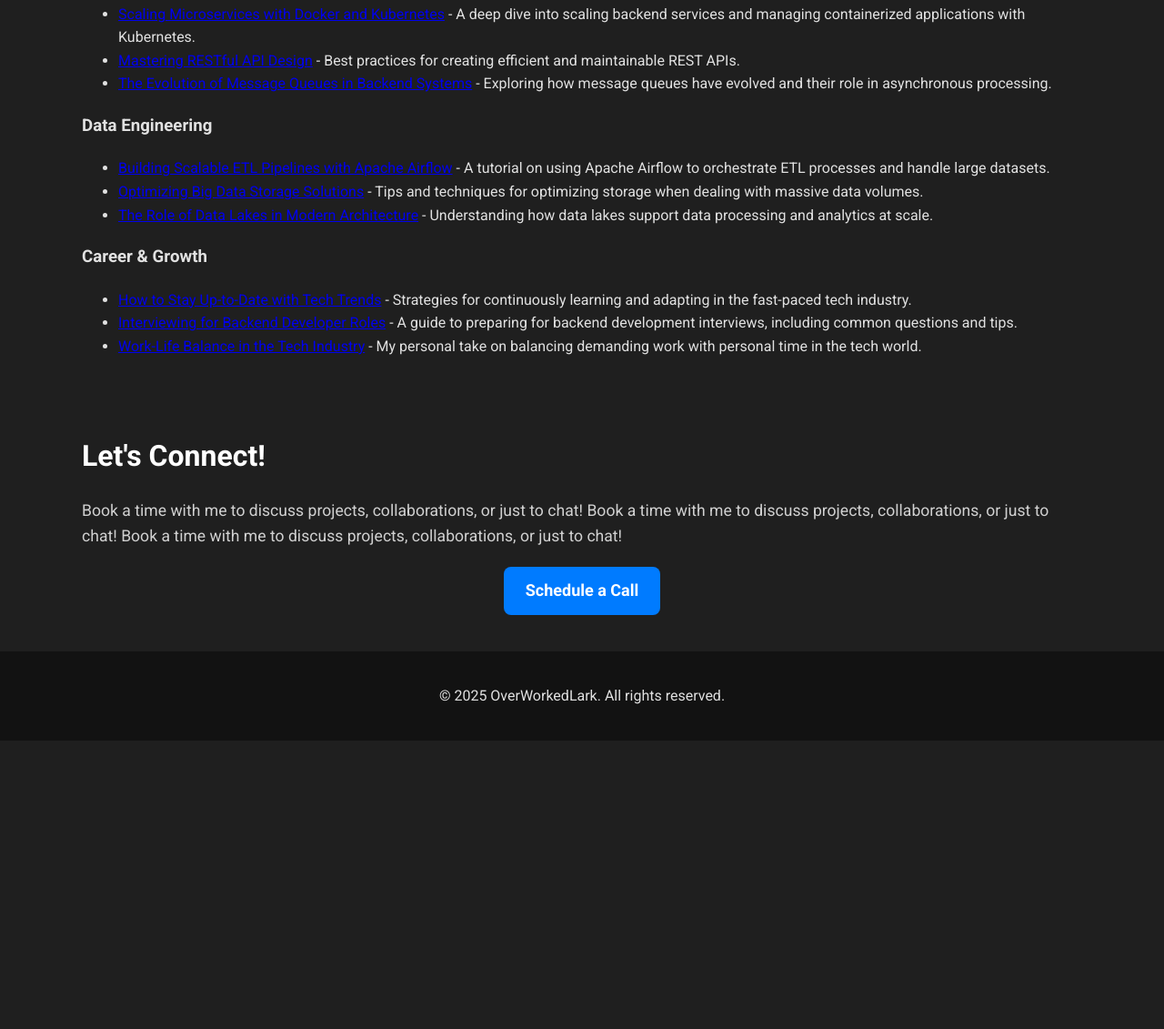
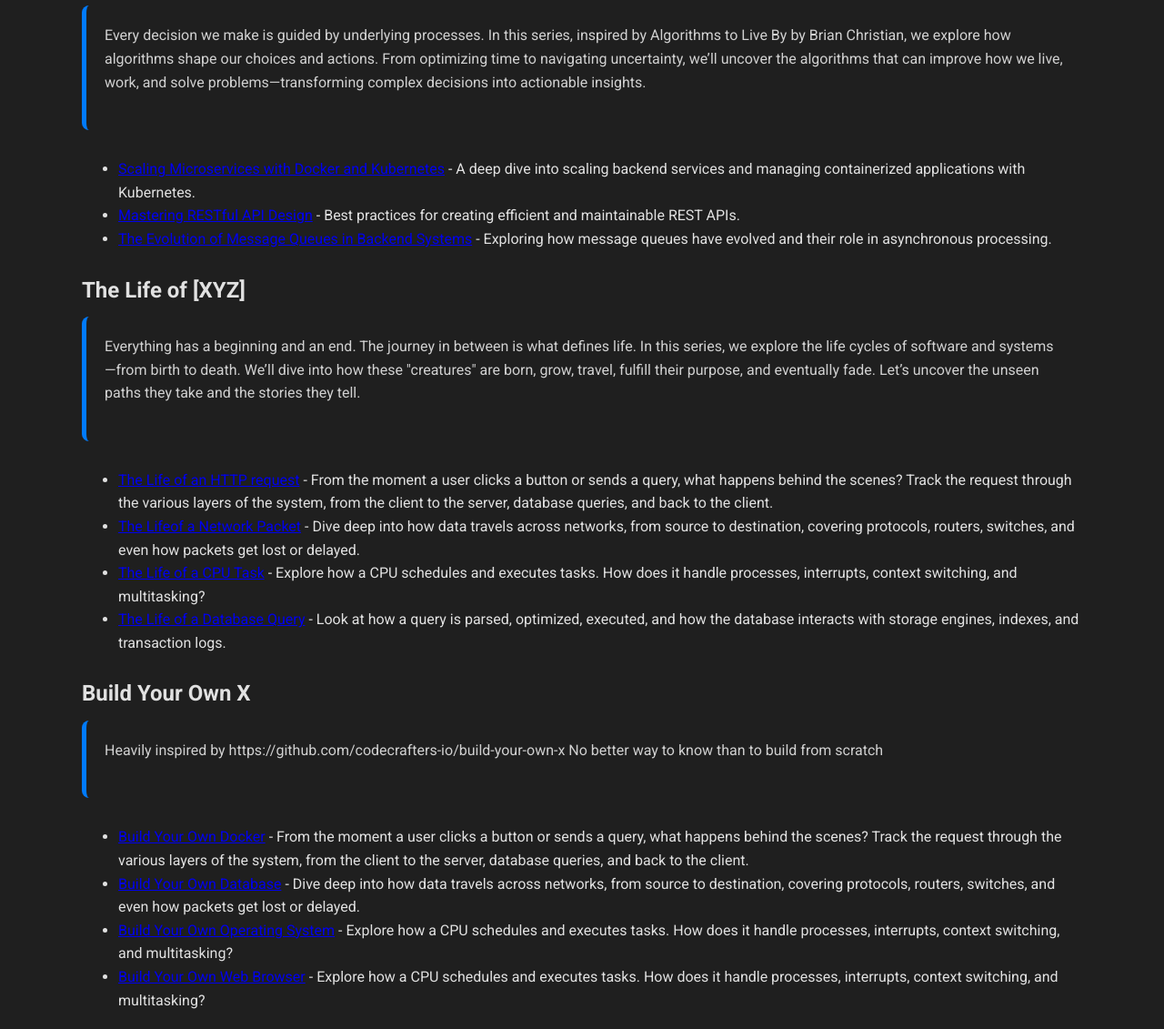
Before and after one commit to TAnas0/my-website, a plain HTML site: page index.html in a window 1280 px wide. Shown: the part 1481-2612 px from the top of the page at 91% size. Before the commit the page ends 2295 px from the top, so only its background shows below. Drawn offline with Linux system fonts and the light colour scheme.

Commit message:
Add blog categories

```diff
--- a/index.html
+++ b/index.html
@@ -43,6 +43,7 @@
                 </a>
             </div>
         </section>
+
         <section id="projects">
             <h2>Projects</h2>
 
@@ -82,12 +83,22 @@
             </ul>
         </section>
 
-
         <section id="blog">
             <h2>Blog</h2>
 
             <div class="blog-category">
-                <h3>Backend Development</h3>
+                <h3>Algorithms to Live By</h3>
+                <section class="category-intro">
+                    <p>
+                        Every decision we make is guided by underlying processes. In this series, inspired by Algorithms
+                        to
+                        Live By by Brian Christian, we explore how algorithms shape our choices and actions. From
+                        optimizing
+                        time to navigating uncertainty, we’ll uncover the algorithms that can improve how we live, work,
+                        and
+                        solve problems—transforming complex decisions into actionable insights.
+                    </p>
+                </section>
                 <ul>
                     <li><a href="#">Scaling Microservices with Docker and Kubernetes</a> - A deep dive into scaling
                         backend services and managing containerized applications with Kubernetes.</li>
@@ -99,29 +110,69 @@
             </div>
 
             <div class="blog-category">
-                <h3>Data Engineering</h3>
+                <h3>The Life of [XYZ]</h3>
+                <section class="category-intro">
+                    <p>
+                        Everything has a beginning and an end. The journey in between is what defines life. In this
+                        series, we explore the life cycles of software and systems—from birth to death. We’ll dive into
+                        how these "creatures" are born, grow, travel, fulfill their purpose, and eventually fade. Let’s
+                        uncover the unseen paths they take and the stories they tell.
+                    </p>
+                </section>
                 <ul>
-                    <li><a href="#">Building Scalable ETL Pipelines with Apache Airflow</a> - A tutorial on using Apache
-                        Airflow to orchestrate ETL processes and handle large datasets.</li>
-                    <li><a href="#">Optimizing Big Data Storage Solutions</a> - Tips and techniques for optimizing
-                        storage when dealing with massive data volumes.</li>
-                    <li><a href="#">The Role of Data Lakes in Modern Architecture</a> - Understanding how data lakes
-                        support data processing and analytics at scale.</li>
+                    <li>
+                        <a href="/life/http">The Life of an HTTP request</a> - From the moment a user clicks a button or
+                        sends a query, what happens behind the scenes? Track the request through the various layers of
+                        the system, from the client to the server, database queries, and back to the client.
+                    </li>
+                    <li>
+                        <a href="/life/packet">The Lifeof a Network Packet</a> - Dive deep into how data travels across
+                        networks, from source to destination, covering protocols, routers, switches, and even how
+                        packets get lost or delayed.
+                    </li>
+                    <li>
+                        <a href="/life/cputask">The Life of a CPU Task</a> - Explore how a CPU schedules and executes
+                        tasks. How does it handle processes, interrupts, context switching, and multitasking?
+                    </li>
+                    <li>
+                        <a href="/life/cputask">The Life of a Database Query</a> - Look at how a query is parsed,
+                        optimized, executed, and how the database interacts with storage engines, indexes, and
+                        transaction logs.
+                    </li>
                 </ul>
             </div>
 
             <div class="blog-category">
-                <h3>Career & Growth</h3>
+                <h3>Build Your Own X</h3>
+                <section class="category-intro">
+                    <p>
+                        Heavily inspired by https://github.com/codecrafters-io/build-your-own-x
+                        No better way to know than to build from scratch
+                    </p>
+                </section>
                 <ul>
-                    <li><a href="#">How to Stay Up-to-Date with Tech Trends</a> - Strategies for continuously learning
-                        and adapting in the fast-paced tech industry.</li>
-                    <li><a href="#">Interviewing for Backend Developer Roles</a> - A guide to preparing for backend
-                        development interviews, including common questions and tips.</li>
-                    <li><a href="#">Work-Life Balance in the Tech Industry</a> - My personal take on balancing demanding
-                        work with personal time in the tech world.</li>
+                    <li>
+                        <a href="/life/http">Build Your Own Docker</a> - From the moment a user clicks a button or
+                        sends a query, what happens behind the scenes? Track the request through the various layers of
+                        the system, from the client to the server, database queries, and back to the client.
+                    </li>
+                    <li>
+                        <a href="/life/packet">Build Your Own Database</a> - Dive deep into how data travels across
+                        networks, from source to destination, covering protocols, routers, switches, and even how
+                        packets get lost or delayed.
+                    </li>
+                    <li>
+                        <a href="/life/cputask">Build Your Own Operating System</a> - Explore how a CPU schedules and
+                        executes
+                        tasks. How does it handle processes, interrupts, context switching, and multitasking?
+                    </li>
+                    <li>
+                        <a href="/life/cputask">Build Your Own Web Browser</a> - Explore how a CPU schedules and
+                        executes
+                        tasks. How does it handle processes, interrupts, context switching, and multitasking?
+                    </li>
                 </ul>
             </div>
-
         </section>
 
         <section id="contact">
--- a/styles.css
+++ b/styles.css
@@ -96,6 +96,28 @@ section p {
     /* Slightly lighter text for paragraphs */
 }
 
+/* Blog Categories */
+.category-intro {
+    padding: 20px;
+    border-left: 5px solid #007bff;
+    /* Blue accent border */
+    margin-bottom: 30px;
+    /* Space below each category */
+    border-radius: 8px;
+}
+
+.blog-category h3 {
+    font-size: 1.5rem;
+    margin-bottom: 10px;
+}
+
+.category-intro p {
+    font-size: 1rem;
+    line-height: 1.6;
+    margin-top: 0;
+}
+
+
 footer {
     text-align: center;
     padding: 20px;
```
